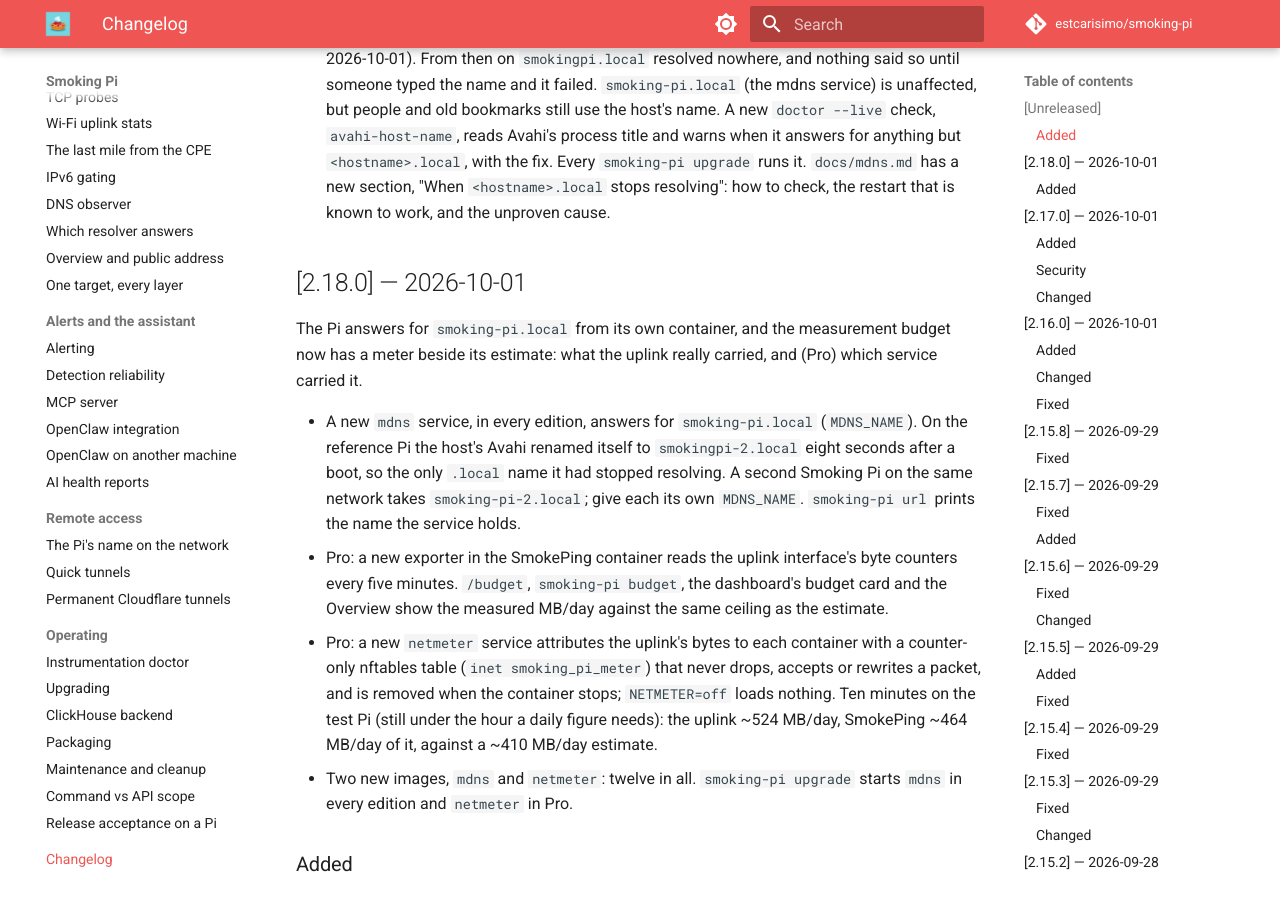
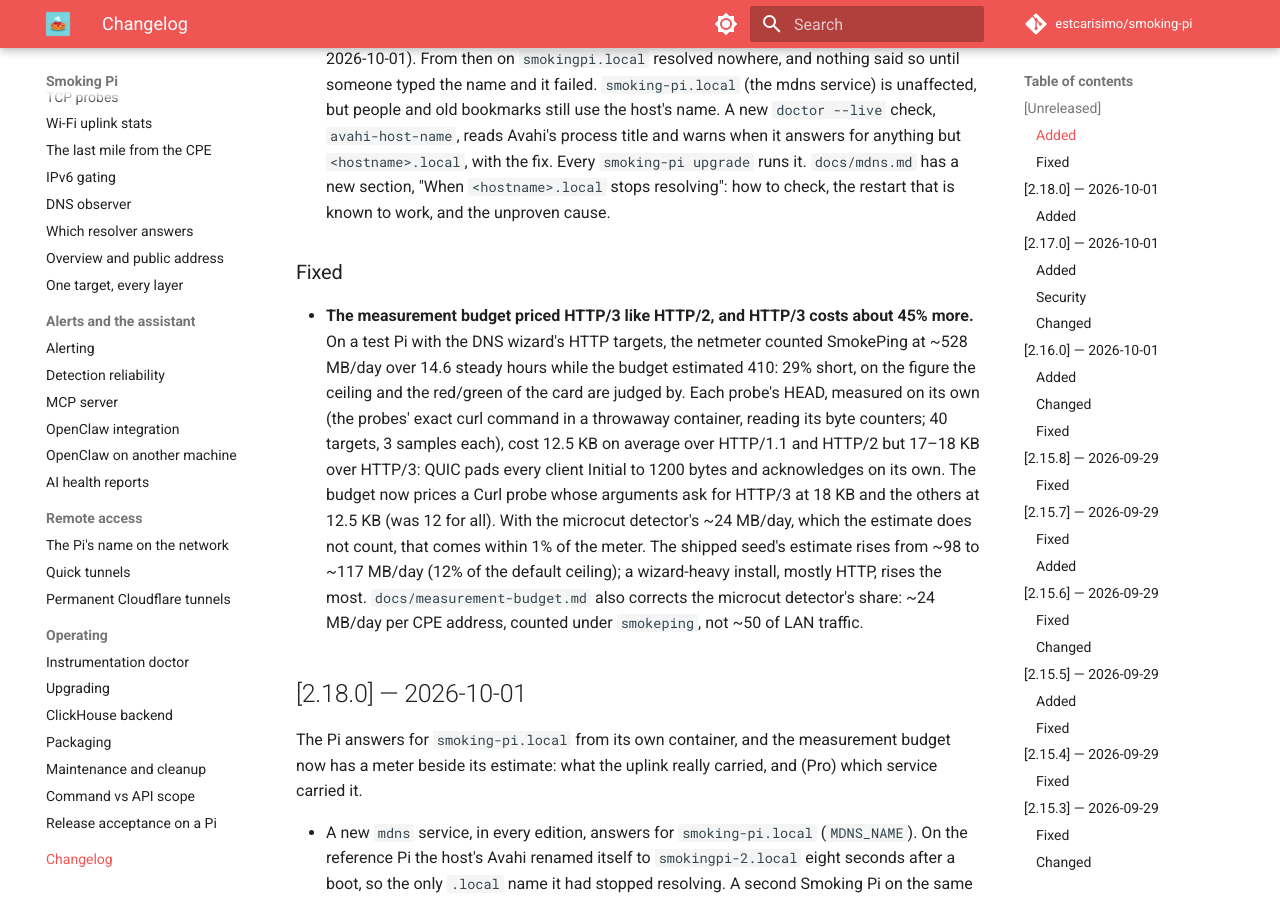
Before and after one commit to estcarisimo/smoking-pi, an MkDocs documentation site: the page built from docs/changelog.md, in a window 1280 px wide and 900 px high, scrolled down 440 px. Built offline with MkDocs 1.6.1 and Material for MkDocs 9.7.7, drawn with Linux system fonts in a browser that asks for light colours; comment, search, counter and statistics services are not loaded.

Commit message:
fix(budget): price HTTP/3 probes at their measured cost, which closes the estimate to the meter
The budget priced every Curl sample at 12 KB. Measured per HEAD on a test
Pi, HTTP/1.1 and HTTP/2 cost 12.5 KB and HTTP/3 17-18 KB, so the estimate
sat 29% under the netmeter's SmokePing figure. Curl probes asking for
HTTP/3 are now priced at 18 KB, the others at 12.5 KB; the docs correct
the microcut detector's share (~24 MB/day, counted under smokeping).

Co-Authored-By: Claude Opus 5.5 <noreply@anthropic.com>

```diff
--- a/CHANGELOG.md
+++ b/CHANGELOG.md
@@ -22,6 +22,26 @@ version gets a matching GitHub release and git tag.
   Every `smoking-pi upgrade` runs it. `docs/mdns.md` has a new section,
   "When `<hostname>.local` stops resolving": how to check, the restart that
   is known to work, and the unproven cause.
+
+### Fixed
+
+- **The measurement budget priced HTTP/3 like HTTP/2, and HTTP/3 costs
+  about 45% more.** On a test Pi with the DNS wizard's HTTP targets, the
+  netmeter counted SmokePing at ~528 MB/day over 14.6 steady hours while
+  the budget estimated 410: 29% short, on the figure the ceiling and the
+  red/green of the card are judged by. Each probe's HEAD, measured on its
+  own (the probes' exact curl command in a throwaway container, reading its
+  byte counters; 40 targets, 3 samples each), cost 12.5 KB on average over
+  HTTP/1.1 and HTTP/2 but 17–18 KB over HTTP/3: QUIC pads every client
+  Initial to 1200 bytes and acknowledges on its own. The budget now prices a
+  Curl probe whose arguments ask for HTTP/3 at 18 KB and the others at
+  12.5 KB (was 12 for all). With the microcut detector's ~24 MB/day, which
+  the estimate does not count, that comes within 1% of the meter. The
+  shipped seed's estimate rises from ~98 to ~117 MB/day (12% of the default
+  ceiling); a wizard-heavy install, mostly HTTP, rises the most.
+  `docs/measurement-budget.md` also corrects the microcut detector's share:
+  ~24 MB/day per CPE address, counted under `smokeping`, not ~50 of LAN
+  traffic.
 
 ## [2.18.0] — 2026-10-01
 
```
Also changed, not shown: docs/measurement-budget.md (+24 -10 lines), 2 other files.
